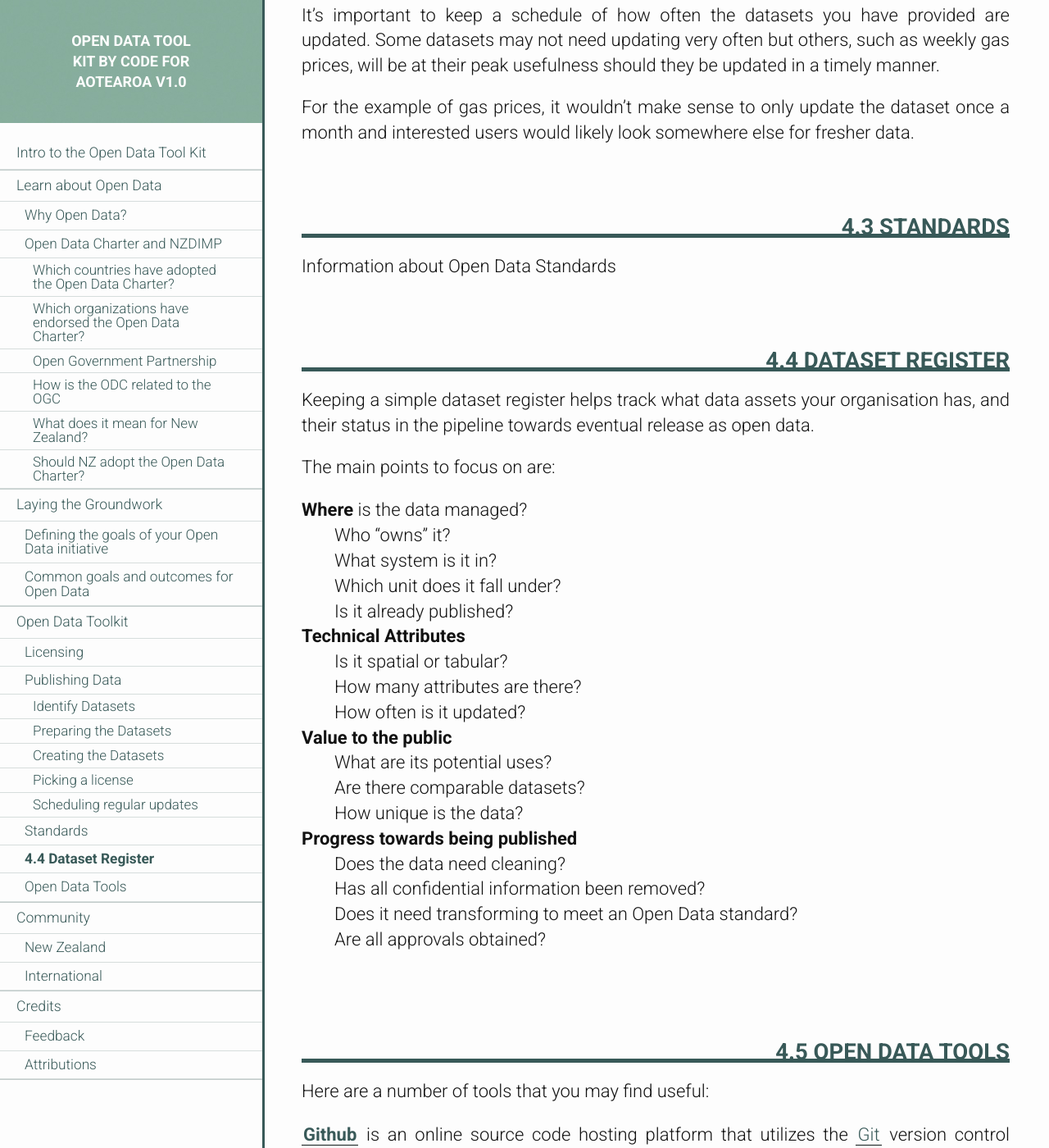
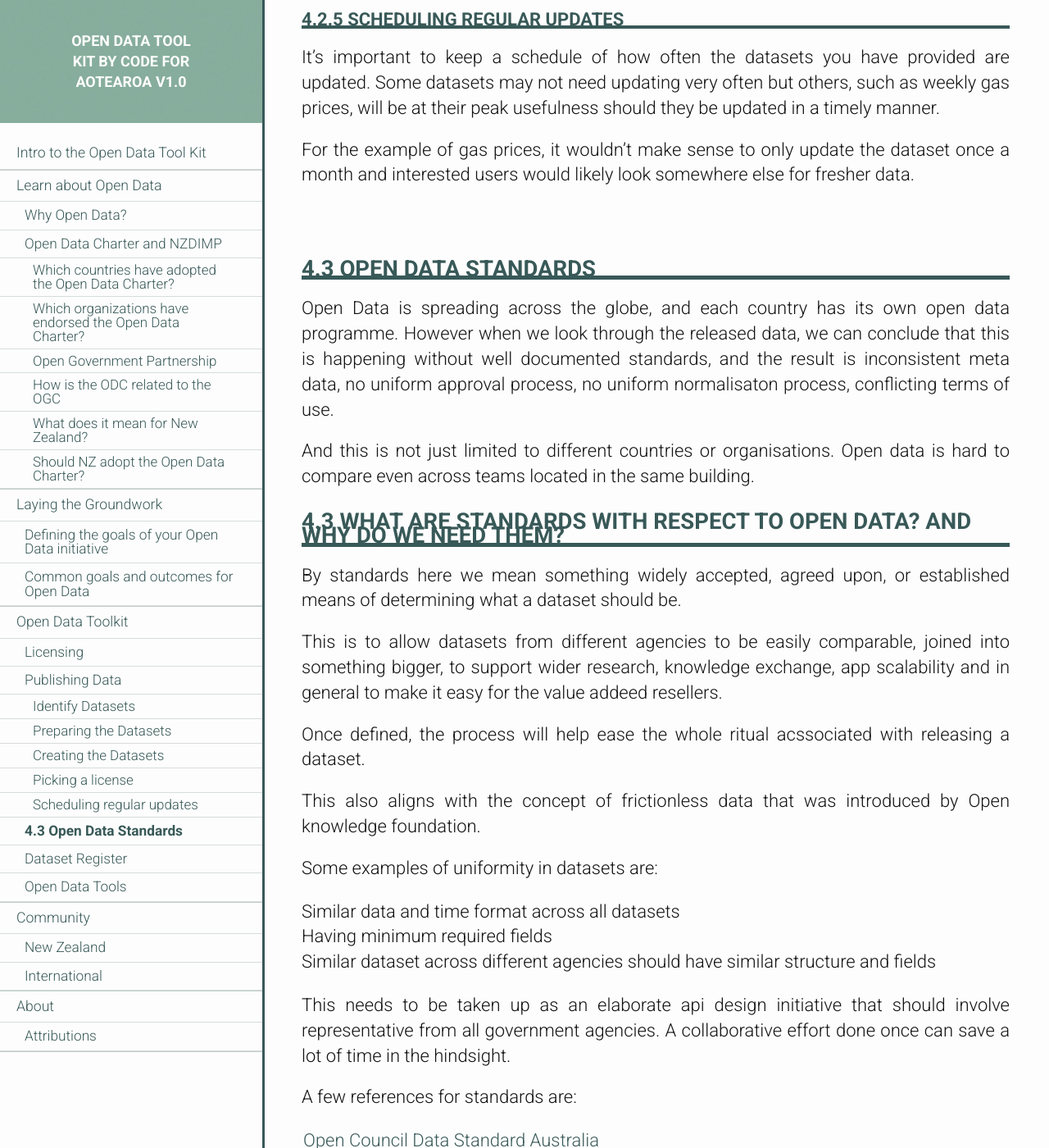
Before and after one commit to codeforaotearoa/opendata-toolkit, a Jekyll site: the page docs/index.html, which Jekyll copies as it is, in a window 1280 px wide and 1400 px high, scrolled down 13890 px. Shown: the whole window at 82% size. Built offline with Jekyll 4.4.1, drawn with Linux system fonts in a browser that asks for light colours; some of the changed text lies outside the part shown.

```diff
--- a/docs/index.html
+++ b/docs/index.html
@@ -21,7 +21,7 @@
 
 
     <li  class=" current">
-        <a href="#about">Intro to the Open Data Tool Kit</a>
+        <a href="#home">Intro to the Open Data Tool Kit</a>
 
     </li>
 
@@ -136,7 +136,7 @@
                     </li>
 
                     <li class="parent">
-                        <a href="#standards">Standards</a>
+                        <a href="#standards">Open Data Standards</a>
 
                             <ul>
 
@@ -190,15 +190,10 @@
     </li>
 
     <li  class="parent">
-        <a href="#credits">Credits</a>
+        <a href="#about">About</a>
 
             <ul>
 
-
-                    <li >
-                        <a href="#feedback">Feedback</a>
-
-                    </li>
 
                     <li >
                         <a href="#attributions">Attributions</a>
@@ -217,7 +212,7 @@
 
 
 
-        <section id="about" class="h1">
+        <section id="home" class="h1">
 
                     <h1>Intro to the Open Data Tool Kit</h1>
 
@@ -833,10 +828,39 @@
 
         <section id="standards" class="h2">
 
-                    <h2>Standards</h2>
+                    <h2>Open Data Standards</h2>
 
 
-            <p>Information about Open Data Standards</p>
+            <p>Open Data is spreading across the globe, and each country has its own open data programme. However when we look through the released data, we can conclude that this is happening without well documented standards, and the result is inconsistent meta data, no uniform approval process, no uniform normalisaton process, conflicting terms of use.</p>
+
+<p>And this is not just limited to different countries or organisations. Open data is hard to compare even across teams located in the same building.</p>
+
+<h2 id="what-are-standards-with-respect-to-open-data-and-why-do-we-need-them">What are standards with respect to open data? And why do we need them?</h2>
+
+<p>By standards here we mean something widely accepted, agreed upon, or established means of determining what a dataset should be.</p>
+
+<p>This is to allow datasets from different agencies to be easily comparable, joined into something bigger, to support wider research, knowledge exchange, app scalability and in general to make it easy for the value addeed resellers.</p>
+
+<p>Once defined, the process will help ease the whole ritual acssociated with releasing a dataset.</p>
+
+<p>This also aligns with the concept of frictionless data that was introduced by Open knowledge foundation.</p>
+
+<p>Some examples of uniformity in datasets are:</p>
+<ul>
+  <li>Similar data and time format across all datasets</li>
+  <li>Having minimum required fields</li>
+  <li>Similar dataset across different agencies should have similar structure and fields</li>
+</ul>
+
+<p>This needs to be taken up as an elaborate api design initiative that should involve representative from all government agencies. A collaborative effort done once can save a lot of time in the hindsight.</p>
+
+<p>A few references for standards are:</p>
+<ul>
+  <li><a href="standards.opencouncildata.org">Open Council Data Standard Australia</a></li>
+  <li><a href="https://www.w3.org/TR/dwbp">W3C open data standards</a></li>
+  <li><a href="opendatahandbook.org/resources/#standards">Open Data Handbook Standards</a></li>
+  <li><a href="https://okfn.org/projects/frictionless-data">Frictionless Data</a></li>
+</ul>
 
         </section>
 
@@ -951,9 +975,9 @@
 
 
 
-        <section id="credits" class="h1">
+        <section id="about" class="h1">
 
-                    <h1>Credits</h1>
+                    <h1>About</h1>
 
 
             <p>This Open Data Tool Kit is the result of a collaboration between <a href="http://www.codeforaotearoa.org/">Code for Aotearoa</a> and <a href="http://www.linz.govt.nz/">Land Information New Zealand</a>.</p>
```
Also changed, not shown: _sass/partials/_general.scss (+3 -7 lines), docs/css/main.css.
